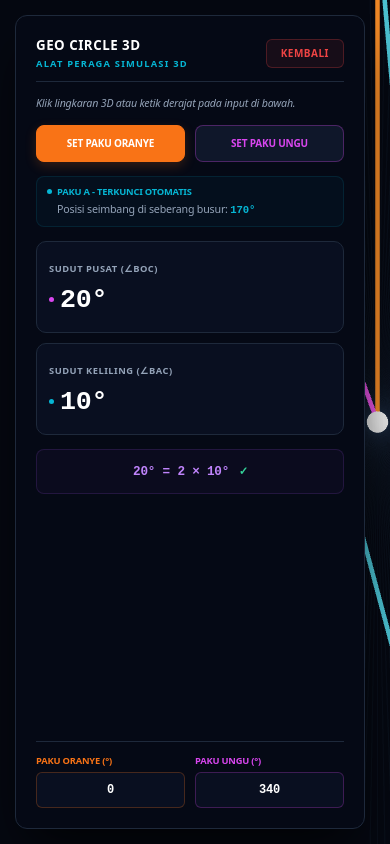
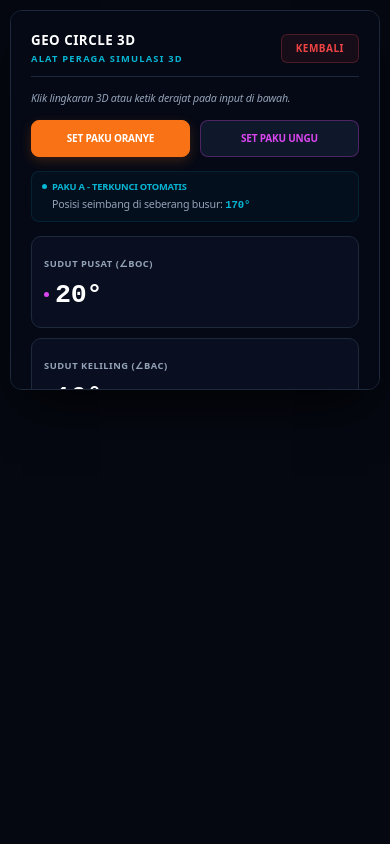
Before and after one commit to aureliaimn/geo-circle-3d, a Next.js app: page / in a window 390 px wide. Both pictures are taken after a click on the button "▶ Mulai". Shown: the top 844 px of the page. Built offline with nearby package versions, Linux system fonts and the light colour scheme.

Commit message:
update fix phone

```diff
--- a/src/app/page.js
+++ b/src/app/page.js
@@ -18,7 +18,6 @@ function RodaDekorasiOtomatis() {
   });
 
   const pakuDekor = [];
-  // Radius dikecilkan ke 1.6 agar pas di frame landing page & tidak kepotong
   const radius = 1.6;
 
   for (let i = 0; i < 360; i += 15) {
@@ -166,7 +165,6 @@ export default function GeoCircleDashboard() {
     cursor: 'pointer'
   };
 
-  // Helper animasi interaktif timbul untuk tombol-tombol
   const handleMouseEnter = (e, shadowColor = 'rgba(168, 85, 247, 0.4)', scale = '1.04') => {
     e.currentTarget.style.transform = `translateY(-4px) scale(${scale})`;
     e.currentTarget.style.boxShadow = `0 12px 30px -4px ${shadowColor}`;
@@ -198,7 +196,6 @@ export default function GeoCircleDashboard() {
   const panduanRef = useRef(null);
   const materiRef = useRef(null);
 
-  // --- KODE TRANSISE REVEAL BERGANTIAN (SMOOTH SLIDE-UP) ---
   const [revealedSections, setRevealedSections] = useState({});
 
   useEffect(() => {
@@ -214,7 +211,7 @@ export default function GeoCircleDashboard() {
           }
         });
       },
-      { threshold: 0.08 }
+      { threshold: 0.05 }
     );
 
     sections.forEach(ref => {
@@ -230,10 +227,9 @@ export default function GeoCircleDashboard() {
 
   const getRevealStyle = (index) => ({
     opacity: revealedSections[index] ? 1 : 0,
-    transform: revealedSections[index] ? 'translateY(0)' : 'translateY(40px)',
+    transform: revealedSections[index] ? 'translateY(0)' : 'translateY(30px)',
     transition: 'all 0.85s cubic-bezier(0.215, 0.610, 0.355, 1.000)',
   });
-  // --------------------------------------------------------
 
   const scrollToSection = (elementRef) => {
     window.scrollTo({
@@ -301,13 +297,28 @@ export default function GeoCircleDashboard() {
 
   const MathBlurBackground = () => (
     <div style={{ position: 'absolute', width: '100%', height: '100%', top: 0, left: 0, overflow: 'hidden', pointerEvents: 'none', zIndex: 1 }}>
-      <div style={{ position: 'absolute', top: '15%', left: '5%', fontSize: '64pt', fontWeight: '800', color: 'rgba(168, 85, 247, 0.03)', filter: 'blur(4px)', transform: 'rotate(-12deg)', fontFamily: 'monospace' }}>∠BOC = 2∠BAC</div>
-      <div style={{ position: 'absolute', bottom: '25%', right: '8%', fontSize: '80pt', fontWeight: '800', color: 'rgba(6, 182, 212, 0.03)', filter: 'blur(5px)', transform: 'rotate(18deg)', fontFamily: 'monospace' }}>r = 2.8px</div>
+      <div style={{ position: 'absolute', top: '15%', left: '5%', fontSize: '40pt', fontWeight: '800', color: 'rgba(168, 85, 247, 0.03)', filter: 'blur(4px)', transform: 'rotate(-12deg)', fontFamily: 'monospace' }}>∠BOC = 2∠BAC</div>
+      <div style={{ position: 'absolute', bottom: '25%', right: '8%', fontSize: '50pt', fontWeight: '800', color: 'rgba(6, 182, 212, 0.03)', filter: 'blur(5px)', transform: 'rotate(18deg)', fontFamily: 'monospace' }}>r = 2.8px</div>
     </div>
   );
 
   return (
     <div style={{ backgroundColor: '#050811', minHeight: '100vh', fontFamily: 'system-ui, -apple-system, BlinkMacSystemFont, "Segoe UI", Roboto, sans-serif', color: '#f8fafc', letterSpacing: '-0.2px', overflowX: 'hidden' }}>
+
+      {/* INJEKSI STYLE RESPONSIVE (MEDIA QUERIES) UNTUK HP AGAR ANTI RUSAK */}
+      <style>{`
+        @media (max-width: 768px) {
+          nav { padding: 0 20px !important; height: 60px !important; }
+          nav div:last-child { display: none !important; } /* Sembunyikan menu teks navbar di HP */
+          section { padding: 60px 20px !important; }
+          .hero-section { flex-direction: column-reverse !important; text-align: center !important; padding-top: 90px !important; }
+          .hero-text h1 { fontSize: '28pt' !important; }
+          .hero-text p { maxWidth: '100%' !important; }
+          .grid-responsive { grid-template-columns: 1fr !important; }
+          .simulator-container { flexDirection: column !important; }
+          .simulator-panel { width: 100% !important; minWidth: 100% !important; height: auto !important; max-height: 45vh !important; margin: 10px !important; }
+        }
+      `}</style>
 
       {/* MENU NAVIGASI NAVBAR */}
       <nav style={{ position: 'fixed', top: 0, left: 0, right: 0, height: '75px', backgroundColor: 'rgba(5, 8, 17, 0.75)', backdropFilter: 'blur(20px)', display: 'flex', justifyContent: 'space-between', alignItems: 'center', padding: '0 60px', zIndex: 100, borderBottom: '1px solid rgba(255, 255, 255, 0.04)' }}>
@@ -352,11 +363,11 @@ export default function GeoCircleDashboard() {
       </nav>
 
       {/* HERO SECTION */}
-      <section ref={homeRef} style={{ ...getRevealStyle(0), position: 'relative', minHeight: '100vh', display: 'flex', flexDirection: 'row', alignItems: 'center', justifyContent: 'space-between', padding: '100px 8% 40px 8%', background: 'radial-gradient(circle at 15% 30%, rgba(168, 85, 247, 0.06) 0%, rgba(5, 8, 17, 1) 60%)', gap: '40px', boxSizing: 'border-box', overflow: 'hidden' }}>
+      <section ref={homeRef} className="hero-section" style={{ ...getRevealStyle(0), position: 'relative', minHeight: '100vh', display: 'flex', flexDirection: 'row', alignItems: 'center', justifyContent: 'space-between', padding: '100px 8% 40px 8%', background: 'radial-gradient(circle at 15% 30%, rgba(168, 85, 247, 0.06) 0%, rgba(5, 8, 17, 1) 60%)', gap: '40px', boxSizing: 'border-box', overflow: 'hidden' }}>
         <MathBlurBackground />
 
         {/* Sisi Kiri: Judul & CTA */}
-        <div style={{ zIndex: 2, position: 'relative', flex: '1.2', display: 'flex', flexDirection: 'column', justifyContent: 'center' }}>
+        <div className="hero-text" style={{ zIndex: 2, position: 'relative', flex: '1.2', display: 'flex', flexDirection: 'column', justifyContent: 'center' }}>
           <h1 style={{ fontSize: '42pt', fontWeight: '900', color: '#ffffff', marginBottom: '20px', letterSpacing: '-2px', lineHeight: '1.1' }}>
             GEO CIRCLE <span style={{ background: 'linear-gradient(to right, #a855f7, #d946ef)', WebkitBackgroundClip: 'text', WebkitTextFillColor: 'transparent' }}>3D</span>
           </h1>
@@ -377,9 +388,8 @@ export default function GeoCircleDashboard() {
         </div>
 
         {/* Sisi Kanan: Roda Dekorasi Pas & Dijamin Tidak Potong */}
-        <div style={{ flex: '0.8', position: 'relative', width: '100%', height: '450px', zIndex: 2, cursor: 'grab' }}>
+        <div style={{ flex: '0.8', position: 'relative', width: '100%', height: '400px', zIndex: 2, cursor: 'grab' }}>
           <div style={{ position: 'absolute', top: 0, left: 0, width: '100%', height: '100%' }}>
-            {/* Kamera diset proporsional, objek aman karena radiusnya sudah ramping */}
             <Canvas camera={{ position: [0, 0, 5.8], fov: 42 }} style={{ width: '100%', height: '100%' }}>
               <ambientLight intensity={0.7} />
               <directionalLight position={[2, 2, 2]} intensity={0.8} />
@@ -396,7 +406,7 @@ export default function GeoCircleDashboard() {
         <p style={{ textAlign: 'center', color: '#64748b', fontSize: '10pt', marginBottom: '60px', fontWeight: '500' }}>Kelompok 3 Program Studi Pendidikan Matematika FKIP Universitas Jember 2026</p>
 
         <h3 style={{ fontSize: '11pt', fontWeight: '700', color: '#a855f7', borderBottom: '1px solid #111827', paddingBottom: '10px', marginBottom: '25px', letterSpacing: '1px' }}>DOSEN PEMBIMBING</h3>
-        <div style={{ display: 'grid', gridTemplateColumns: 'repeat(auto-fit, minmax(320px, 1fr))', gap: '25px', marginBottom: '60px' }}>
+        <div className="grid-responsive" style={{ display: 'grid', gridTemplateColumns: 'repeat(auto-fit, minmax(320px, 1fr))', gap: '25px', marginBottom: '60px' }}>
           <div
             onMouseEnter={(e) => handleMouseEnter(e, 'rgba(168, 85, 247, 0.15)', '1.02')}
             onMouseLeave={(e) => handleMouseLeave(e, 'none')}
@@ -416,7 +426,7 @@ export default function GeoCircleDashboard() {
         </div>
 
         <h3 style={{ fontSize: '11pt', fontWeight: '700', color: '#a855f7', borderBottom: '1px solid #111827', paddingBottom: '10px', marginBottom: '25px', letterSpacing: '1px' }}>ANGGOTA KELOMPOK</h3>
-        <div style={{ display: 'grid', gridTemplateColumns: 'repeat(auto-fit, minmax(280px, 1fr))', gap: '20px' }}>
+        <div className="grid-responsive" style={{ display: 'grid', gridTemplateColumns: 'repeat(auto-fit, minmax(280px, 1fr))', gap: '20px' }}>
           {[
             { nama: "Arif Luqman Hakim", nim: "250210101104" },
             { nama: "Dita Rohmawati", nim: "250210101113" },
@@ -447,8 +457,7 @@ export default function GeoCircleDashboard() {
           <h2 style={{ textAlign: 'center', fontSize: '22pt', fontWeight: '900', marginBottom: '8px', letterSpacing: '-0.5px' }}>Fitur Utama</h2>
           <p style={{ textAlign: 'center', color: '#64748b', fontSize: '10pt', marginBottom: '60px' }}>Mengapa belajar menggunakan Geo Circle 3D jauh lebih mudah?</p>
 
-          {/* marginTop diset 30px agar proporsi jarak judul ke grid sama rapi seperti section lainnya */}
-          <div style={{ display: 'grid', gridTemplateColumns: 'repeat(auto-fit, minmax(500px, 1fr))', gap: '25px', marginTop: '30px' }}>
+          <div className="grid-responsive" style={{ display: 'grid', gridTemplateColumns: 'repeat(auto-fit, minmax(500px, 1fr))', gap: '25px', marginTop: '30px' }}>
             {[
               { id: 'f1', title: 'Papan Paku Bisa Diputar dari Segala Arah', detail: 'Tidak hanya melihat gambar lingkaran mati dari satu sisi saja. Papan ini bisa diputar ke atas, bawah, kiri, kanan, serta diperbesar atau diperkecil untuk melihat bentuk asli tiang paku dan ikatan karetnya secara lebih nyata.' },
               { id: 'f2', title: 'Klik Paku untuk Memasang Karet', detail: 'Sama seperti papan paku kayu di sekolah, dengan hanya mengarahkan kursor dan mengklik paku mana saja pada lingkaran, tali karet otomatis langsung terpasang rapi mengikuti paku yang dipilih.' },
@@ -523,7 +532,7 @@ export default function GeoCircleDashboard() {
               {
                 id: 'm2',
                 title: 'Apa itu Sudut Keliling Lingkaran (∠BAC)?',
-                detail: 'Sudut Keliling adalah sudut yang dibentuk di dalam lingkaran, namun berbeda dengan sudut pusat, titik pojok atau titik sudutnya berada pas menempel di sepanjang garis tepi atau keliling lingkaran (Titik A). Kedua kaki sudut yang memanjang dari titik pojok ini tidak menggunakan jari-jari, melainkan berupa tali busur lingkaran (Garis lurus yang menghubungkan dua titik di tepi lingkaran tanpa melewati pusat), yaitu Garis AB dan Garis AC.',
+                detail: 'Sudut Keliling adalah sudut yang dibentuk di dalam lingkaran, namun berbeda dengan sudut pusat, titik pojok atau titik sudutnya berada pas menempel di sepanjang garis tepi atau keliling lingkaran (Titik A). Kedua kaki sudut yang memanjang dari titik pojok ini tidak menggunakan jari-jari, mirb tali busur lingkaran (Garis lurus yang menghubungkan dua titik di tepi lingkaran tanpa melewati pusat), yaitu Garis AB dan Garis AC.',
                 imageUrl: 'https://imgix2.ruangguru.com/assets/miscellaneous/png_3mkh9n_9866.png',
                 sumberNama: 'roboguru.ruangguru.com',
                 sumberUrl: 'https://imgix2.ruangguru.com/assets/miscellaneous/png_3mkh9n_9866.png',
@@ -564,10 +573,8 @@ export default function GeoCircleDashboard() {
                 <div style={{ height: expandedMateri[item.id] ? 'auto' : '0px', overflow: 'hidden', marginTop: expandedMateri[item.id] ? '20px' : '0px', transition: 'all 0.3s' }}>
                   <div style={{ fontSize: '9.5pt', color: '#94a3b8', lineHeight: '1.75', margin: 0, borderTop: '1px solid #111827', paddingTop: '15px', textAlign: 'justify' }}>
 
-                    {/* Teks Deskripsi Materi */}
                     <p style={{ margin: '0 0 20px 0' }}>{item.detail}</p>
 
-                    {/* AREA GAMBAR DAN SUMBER LINK */}
                     {item.imageUrl && item.imageUrl !== '' && !item.imageUrl.startsWith('ISI_URL') && (
                       <div style={{ width: '100%', display: 'flex', flexDirection: 'column', alignItems: 'center', marginBottom: '25px' }}>
                         <img
@@ -583,7 +590,6 @@ export default function GeoCircleDashboard() {
                             boxShadow: '0 15px 30px rgba(0,0,0,0.5)'
                           }}
                         />
-                        {/* TEKS SUMBER DI BAWAH GAMBAR */}
                         {item.sumberUrl && (
                           <span style={{ fontSize: '8pt', color: '#475569', marginTop: '8px', fontFamily: 'sans-serif' }}>
                             Sumber: {' '}
@@ -603,7 +609,6 @@ export default function GeoCircleDashboard() {
                       </div>
                     )}
 
-                    {/* BOX PENANDA/KETERANGAN DINAMIS */}
                     {item.keterangan && (
                       <div style={{ padding: '16px 20px', background: '#050811', borderRadius: '8px', border: '1px solid #111827', fontFamily: 'system-ui', fontSize: '8.5pt', color: '#64748b', lineHeight: '1.6' }}>
                         {item.keterangan}
@@ -626,10 +631,10 @@ export default function GeoCircleDashboard() {
           MODAL SIMULATOR: TIMBUL & INTERAKTIF LUAR BIASA
          ========================================== */}
       {showSimulasi && (
-        <div style={{ position: 'fixed', top: 0, left: 0, width: '100vw', height: '100vh', backgroundColor: '#050811', zIndex: 1000, overflow: 'hidden', display: 'flex', flexDirection: 'row', fontFamily: 'system-ui, sans-serif', boxSizing: 'border-box' }}>
+        <div className="simulator-container" style={{ position: 'fixed', top: 0, left: 0, width: '100vw', height: '100vh', backgroundColor: '#050811', zIndex: 1000, overflow: 'auto', display: 'flex', flexDirection: 'row', fontFamily: 'system-ui, sans-serif', boxSizing: 'border-box' }}>
 
           {/* PANEL KONTROL KIRI */}
-          <div style={{
+          <div className="simulator-panel" style={{
             position: 'relative',
             margin: '15px 0 15px 15px',
             zIndex: 1010,
@@ -651,7 +656,6 @@ export default function GeoCircleDashboard() {
             overflowY: 'auto'
           }}>
 
-            {/* HEADER & TOMBOL KEMBALI TIMBUL */}
             <div style={{ display: 'flex', justifyContent: 'space-between', alignItems: 'center', borderBottom: '1px solid #1e293b', paddingBottom: '10px', flexShrink: 0 }}>
               <div>
                 <div style={{ fontWeight: '900', fontSize: '10pt', color: '#ffffff', letterSpacing: '0.5px', textTransform: 'uppercase' }}>
@@ -687,7 +691,6 @@ export default function GeoCircleDashboard() {
               Klik lingkaran 3D atau ketik derajat pada input di bawah.
             </p>
 
-            {/* TOMBOL PILIHAN MODE TIMBUL */}
             <div style={{ display: 'flex', gap: '10px', flexShrink: 0 }}>
               <button
                 onClick={() => setTargetSumbu('B')}
@@ -733,7 +736,6 @@ export default function GeoCircleDashboard() {
               </button>
             </div>
 
-            {/* INFO AUTOMATIC NAIL */}
             <div style={{ background: 'rgba(6, 182, 212, 0.04)', padding: '8px 10px', borderRadius: '8px', border: '1px solid rgba(6, 182, 212, 0.12)', flexShrink: 0 }}>
               <div style={{ display: 'flex', alignItems: 'center', gap: '5px' }}>
                 <span style={{ width: '5px', height: '5px', borderRadius: '50%', backgroundColor: '#06b6d4' }} />
@@ -742,7 +744,6 @@ export default function GeoCircleDashboard() {
               <p style={{ fontSize: '8pt', color: '#94a3b8', margin: 0, paddingLeft: '10px', marginTop: '2px' }}>Posisi seimbang di seberang busur: <b style={{ color: '#06b6d4', fontFamily: 'monospace' }}>{sudutA}°</b></p>
             </div>
 
-            {/* AREA METRICS */}
             <div style={{ display: 'flex', flexDirection: 'column', gap: '10px', flexShrink: 0 }}>
               <div style={{ background: '#090f20', border: '1px solid #1e293b', padding: '12px', borderRadius: '10px' }}>
                 <span style={{ fontSize: '7pt', color: '#94a3b8', fontWeight: '700', letterSpacing: '0.5px' }}>SUDUT PUSAT (∠BOC)</span>
@@ -761,12 +762,10 @@ export default function GeoCircleDashboard() {
               </div>
             </div>
 
-            {/* BOX PEMBUKTIAN */}
             <div style={{ background: 'rgba(168, 85, 247, 0.04)', padding: '12px', borderRadius: '8px', textAlign: 'center', border: '1px solid rgba(168, 85, 247, 0.15)', fontSize: '9.5pt', fontWeight: '700', color: '#c084fc', fontFamily: 'monospace', flexShrink: 0 }}>
               {sudutPusat}° = 2 × {sudutKeliling}° <span style={{ color: '#34d399', marginLeft: '3px' }}>✓</span>
             </div>
 
-            {/* INPUT TEKS PINTAR */}
             <div style={{ flexShrink: 0, display: 'flex', gap: '10px', borderTop: '1px solid #1e293b', paddingTop: '12px', marginTop: 'auto' }}>
               <div style={{ display: 'flex', flexDirection: 'column', gap: '4px', flex: 1 }}>
                 <span style={{ fontSize: '7pt', color: '#f97316', fontWeight: '800' }}>PAKU ORANYE (°)</span>
@@ -776,7 +775,7 @@ export default function GeoCircleDashboard() {
                   value={textInputB}
                   onChange={(e) => handleCustomInputChange('B', e.target.value)}
                   onBlur={() => handleInputBlur('B', sudutB)}
-                  style={{ background: '#090f20', border: '1px solid rgba(249, 115, 22, 0.25)', borderRadius: '6px', color: '#ffffff', fontSize: '9pt', padding: '8px', width: '100%', boxSizing: 'border-box', fontWeight: '700', textAlign: 'center', outline: 'none', fontFamily: 'monospace', transition: 'border-color 0.2s', ':focus': { borderColor: '#f97316' } }}
+                  style={{ background: '#090f20', border: '1px solid rgba(249, 115, 22, 0.25)', borderRadius: '6px', color: '#ffffff', fontSize: '9pt', padding: '8px', width: '100%', boxSizing: 'border-box', fontWeight: '700', textAlign: 'center', outline: 'none', fontFamily: 'monospace', transition: 'border-color 0.2s' }}
                 />
               </div>
               <div style={{ display: 'flex', flexDirection: 'column', gap: '4px', flex: 1 }}>
@@ -787,14 +786,14 @@ export default function GeoCircleDashboard() {
                   value={textInputC}
                   onChange={(e) => handleCustomInputChange('C', e.target.value)}
                   onBlur={() => handleInputBlur('C', sudutC)}
-                  style={{ background: '#090f20', border: '1px solid rgba(217, 70, 239, 0.25)', borderRadius: '6px', color: '#ffffff', fontSize: '9pt', padding: '8px', width: '100%', boxSizing: 'border-box', fontWeight: '700', textAlign: 'center', outline: 'none', fontFamily: 'monospace', transition: 'border-color 0.2s', ':focus': { borderColor: '#d946ef' } }}
+                  style={{ background: '#090f20', border: '1px solid rgba(217, 70, 239, 0.25)', borderRadius: '6px', color: '#ffffff', fontSize: '9pt', padding: '8px', width: '100%', boxSizing: 'border-box', fontWeight: '700', textAlign: 'center', outline: 'none', fontFamily: 'monospace', transition: 'border-color 0.2s' }}
                 />
               </div>
             </div>
           </div>
 
           {/* AREA RENDERING CANVAS 3D SIMULATOR */}
-          <div style={{ flex: 1, height: '100%', position: 'relative', overflow: 'hidden' }}>
+          <div style={{ flex: 1, minHeight: '450px', position: 'relative', overflow: 'hidden' }}>
             <Canvas camera={{ position: [0, 0, 5.5], fov: 46 }} style={{ display: 'block', width: '100%', height: '100%' }}>
               <color attach="background" args={['#050811']} />
               <ambientLight intensity={0.6} />
```
